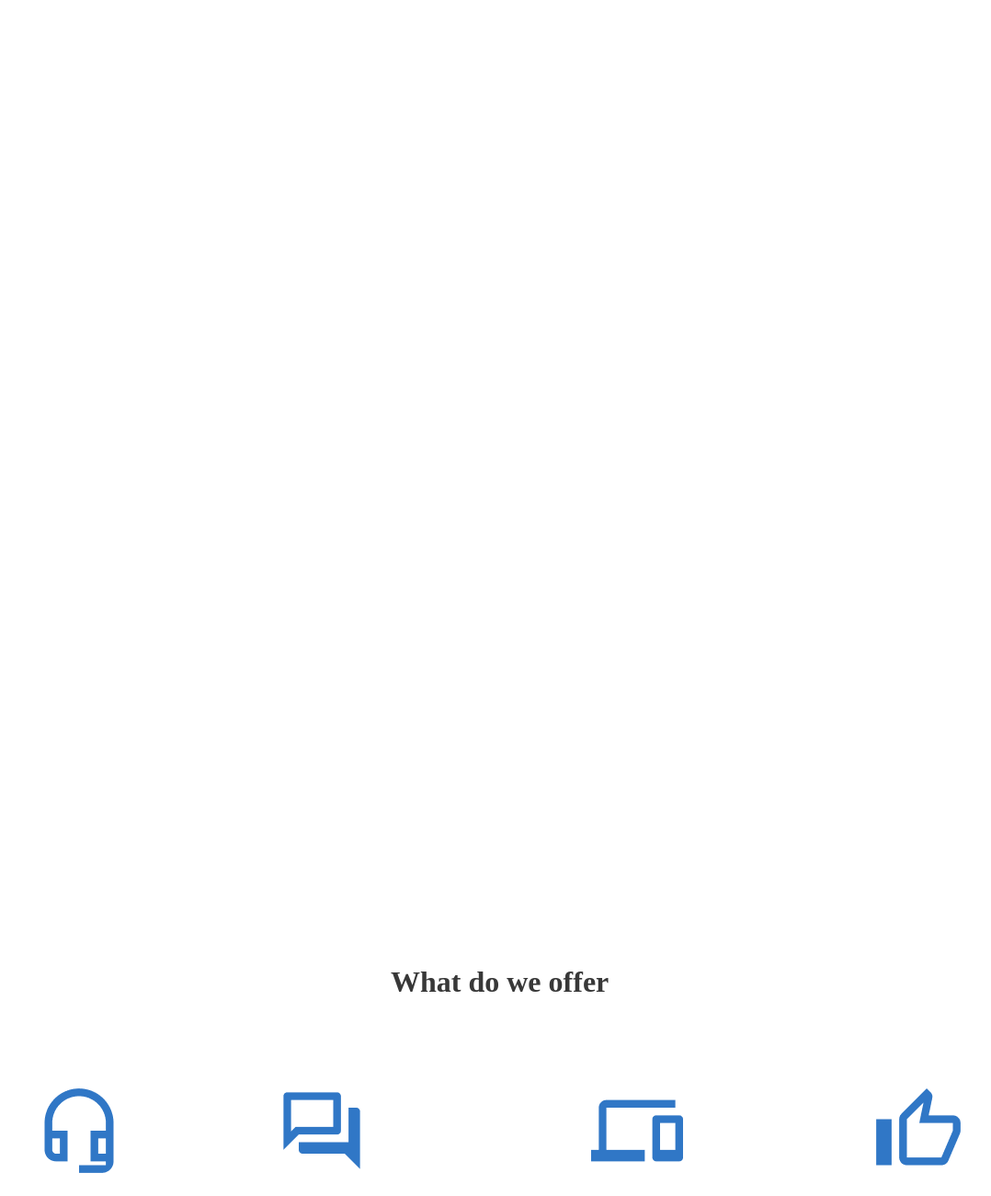
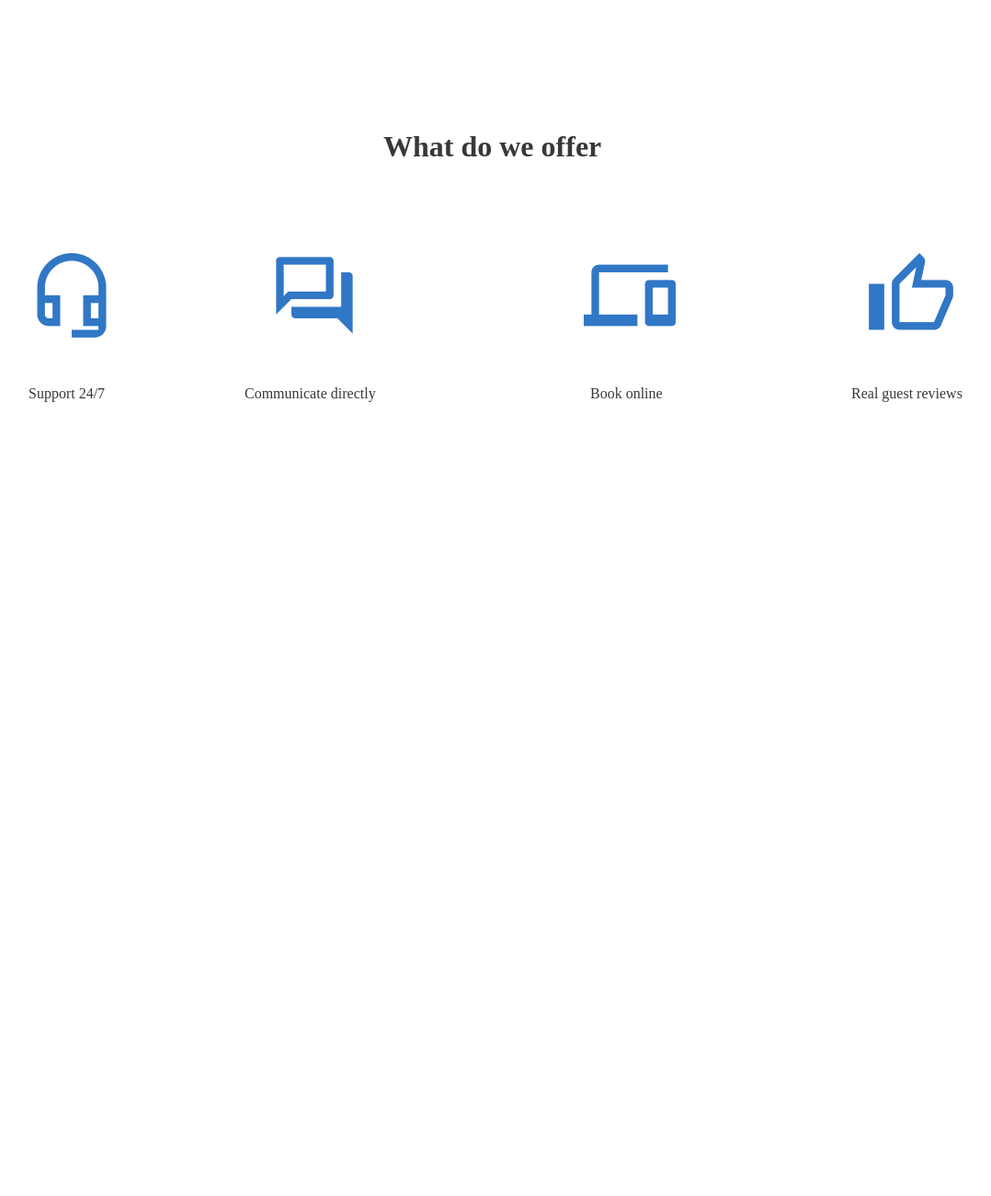
Before and after one commit to SobolevD51/if-html, a website: page index.html in a window 1280 px wide. Shown: the top 1300 px of the page at 92% size, without its empty margins (150-1228 px from the left). After the commit the page ends 800 px from the top, so only its background shows below. Drawn offline with Linux system fonts and the light colour scheme.

Commit message:
position: absolute is removed from 2 string. Renamed style class h1 to block_title. Tag <hr /> was added with display: none style.

```diff
--- a/index.html
+++ b/index.html
@@ -6,7 +6,8 @@
     <title>Title</title>
   </head>
   <body class="body">
-    <div class="h1">
+    <hr />
+    <div class="block_title">
       <h1>What do we offer</h1>
       <img class="stroke" src="img/highlight (Stroke).png/" alt="stroke" />
     </div>
@@ -18,5 +19,6 @@
     <img class="vector" src="img/Vector.png" alt="book online" />
     <div class="reviews">Real guest reviews</div>
     <img class="vector1" src="img/Vector%20(1).png" alt="likes" />
+  </div>
   </body>
 </html>
--- a/styles/style.css
+++ b/styles/style.css
@@ -1,5 +1,4 @@
 .body {
-  position: absolute;
   width: 1440px;
   height: 569px;
   left: 0;
@@ -7,7 +6,10 @@
   background-color: #ffffff;
   color: #383838;
 }
-.h1 {
+hr {
+  display: none;
+}
+.block_title {
   position: absolute;
   width: 306px;
   height: 47px;
@@ -19,7 +21,7 @@
   left: 70px;
   display: none;
 }
-.h1:hover .stroke{
+.block_title:hover .stroke{
   display: flex;
 }
 .support {
```
